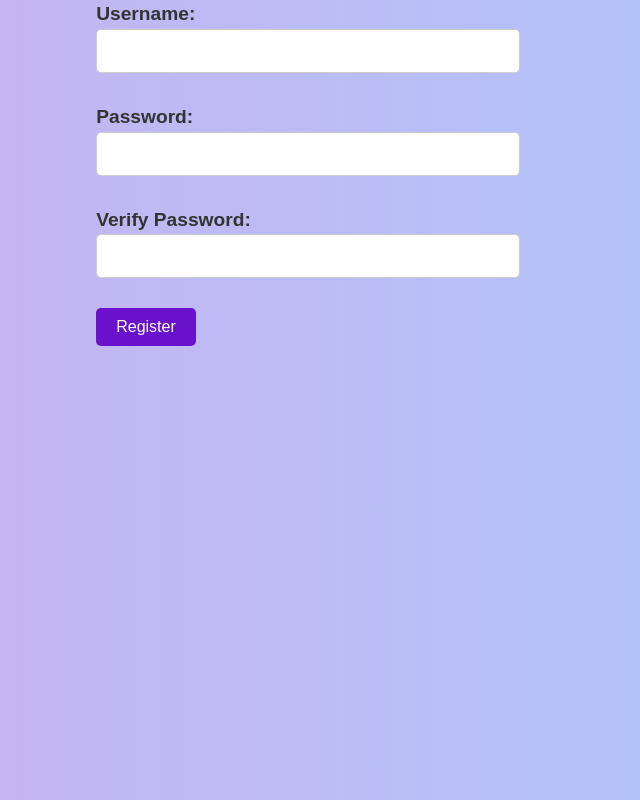
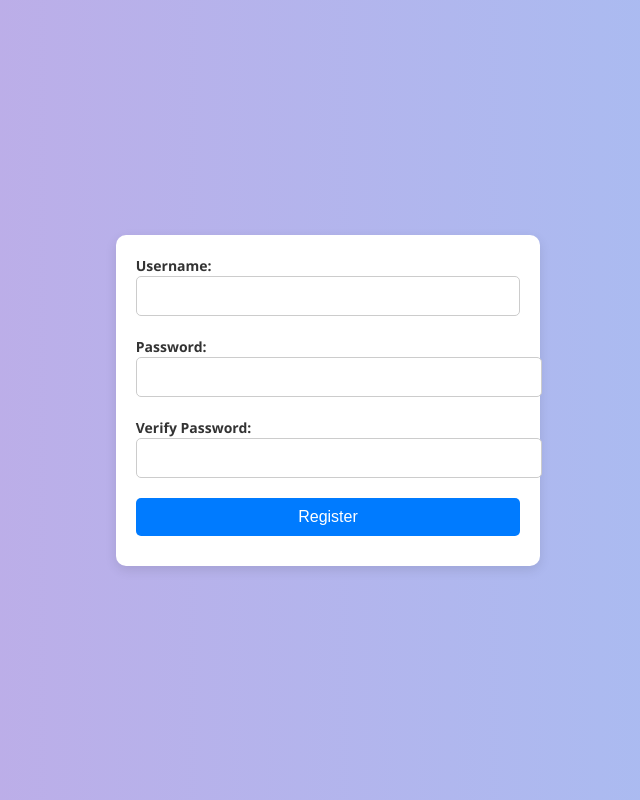
Before and after one commit to vaisberger/Advanced-React-App, a React (Vite) app in the folder App/: page /register in a window 1280 px wide. Shown: the whole page, without its empty margins (332-972 px from the left). Built offline with nearby package versions, Linux system fonts and the light colour scheme.

Commit message:
sume issus with the design

```diff
--- a/App/src/Albums.css
+++ b/App/src/Albums.css
@@ -6,7 +6,7 @@
     background-color: #ffffff99;
     border-radius: 10px;
     box-shadow: 0 4px 12px rgba(0, 0, 0, 0.1);
-    margin-top: 200px;
+    margin-top: 720px;
 }
 
 h2 {
--- a/App/src/App.css
+++ b/App/src/App.css
@@ -1,86 +1,69 @@
 /* App.css */
-
 body {
   font-family: Arial, sans-serif;
   margin: 0;
   padding: 0;
-  background-color: #f0f0f031;
+  background-color: #f0f0f0;
 }
 
-nav {
+.login-form {
+  max-width: 400px;
+  margin: 50px auto;
+  padding: 20px;
+  background-color: white;
+  border-radius: 5px;
+  box-shadow: 0 0 10px rgba(0, 0, 0, 0.1);
+}
+
+.login-form label {
+  display: block;
+  margin-bottom: 10px;
+}
+
+.login-form input[type="text"],
+.login-form input[type="password"],
+.login-form input[type="submit"] {
+  width: 100%;
+  padding: 10px;
+  margin-bottom: 10px;
+}
+
+.login-form input[type="submit"] {
   background-color: #007bff;
-  padding: 10px;
   color: white;
+  border: none;
+  cursor: pointer;
+}
+
+.login-form input[type="submit"]:hover {
+  background-color: #0056b3;
+}
+
+.login-form p {
   text-align: center;
 }
 
-nav a {
-  color: white;
-  margin: 0 15px;
-  text-decoration: none;
+.login-form2 {
+  display: grid;
+  grid-template-columns: 1fr 1fr;
+  /* Two equal columns */
+  gap: 20px;
+  /* Space between columns */
+  max-width: 600px;
+  /* Max width of the form */
+  margin: auto;
+  /* Center the form horizontally */
 }
 
-.navbar ul {
-  list-style-type: none;
-  padding: 0;
+.login-form2 div {
+  display: flex;
+  flex-direction: column;
+  /* Stack label and input vertically */
+  margin-bottom: 10px;
+  /* Space between each field */
 }
 
-.navbar ul li {
-  display: inline;
+input[type="submit"] {
+  grid-column: span 2;
+  /* Extend the submit button across both columns */
 }
-
-.container {
-  display: flex;
-  justify-content: space-between;
-  padding: 20px;
-}
-
-.sidebar {
-  width: 20%;
-  background-color: #ffffff7d;
-  padding: 20px;
-  box-shadow: 0 0 10px rgba(0, 0, 0, 0.1);
-  border-radius: 5px;
-  margin-bottom: 20px;
-}
-
-.main-content {
-  width: 75%;
-  background-color: #ffffff;
-  padding: 20px;
-  box-shadow: 0 0 10px rgba(0, 0, 0, 0.1);
-  border-radius: 5px;
-}
-
-.album {
-  border: 1px solid #ddd;
-  margin: 10px 0;
-  padding: 10px;
-  border-radius: 5px;
-  background-color: #fafafa;
-}
-
-.album-title {
-  font-size: 1.2em;
-  margin-bottom: 10px;
-}
-
-.photos {
-  display: flex;
-  flex-wrap: wrap;
-  gap: 10px;
-}
-
-.photo {
-  width: calc(25% - 10px);
-  border: 1px solid #dddddd86;
-  padding: 5px;
-  border-radius: 5px;
-  background-color: #a075b9;
-}
-
-.photo img {
-  width: 100%;
-  height: auto;
-  border-radius: 5px;
-}
--- /dev/null
+++ b/App/src/CompleteProfile.css
@@ -0,0 +1,71 @@
+body {
+    font-family: 'Segoe UI', Tahoma, Geneva, Verdana, sans-serif;
+    margin: 0;
+    padding: 0;
+    background-color: #f0f0f0;
+    height: 100vh;
+    display: flex;
+    justify-content: center;
+    align-items: center;
+}
+
+.login-form2 {
+    max-width: 800px;
+    width: 100%;
+    padding: 20px;
+    background-color: white;
+    border-radius: 10px;
+    box-shadow: 0 4px 12px rgba(0, 0, 0, 0.1);
+    display: grid;
+    grid-template-columns: 1fr 1fr;
+    gap: 20px;
+}
+
+.login-form2 h3 {
+    grid-column: span 2;
+    margin: 0 0 10px;
+    font-size: 18px;
+    color: #333;
+}
+
+.login-form2 div {
+    display: flex;
+    flex-direction: column;
+    margin-bottom: 10px;
+}
+
+label {
+    margin-bottom: 5px;
+    font-size: 14px;
+}
+
+input[type="text"],
+input[type="email"],
+input[type="submit"] {
+    width: 100%;
+    padding: 10px;
+    border: 1px solid #ccc;
+    border-radius: 5px;
+    font-size: 16px;
+    box-sizing: border-box;
+}
+
+input[type="submit"] {
+    grid-column: span 2;
+    background-color: #007bff;
+    color: white;
+    border: none;
+    cursor: pointer;
+    transition: background-color 0.3s;
+}
+
+input[type="submit"]:hover {
+    background-color: #0056b3;
+}
+
+.error {
+    color: red;
+    font-size: 14px;
+    text-align: center;
+    grid-column: span 2;
+}
--- a/App/src/CompleteProfile.jsx
+++ b/App/src/CompleteProfile.jsx
@@ -1,6 +1,6 @@
 import React, { useState } from 'react';
 import { useNavigate } from 'react-router-dom';
-import './App.css';
+import './CompleteProfile.css';
 
 function CompleteProfile() {
     const user = JSON.parse(localStorage.getItem('user'));
@@ -44,7 +44,6 @@ function CompleteProfile() {
         };
 
         try {
-            // מציאת המשתמש לפי ID
             const fetchResponse = await fetch(`http://localhost:3001/user?id=${user.id}`);
             if (!fetchResponse.ok) {
                 throw new Error('Failed to fetch user');
--- a/App/src/Login.jsx
+++ b/App/src/Login.jsx
@@ -59,7 +59,7 @@ function Form() {
           onChange={(e) => setPassword(e.target.value)}
         />
       </label>
-      {error && <p>{error}</p>}
+      {error && <p className="error">{error}</p>}
       <input type="submit" value="Submit" />
       <p>Don't have an account? <Link to="/register">Click here to register</Link></p>
     </form>
--- /dev/null
+++ b/App/src/Register.css
@@ -0,0 +1,57 @@
+body {
+    font-family: 'Segoe UI', Tahoma, Geneva, Verdana, sans-serif;
+    margin: 0;
+    padding: 0;
+    background-color: #f0f0f0;
+    height: 100vh;
+    display: flex;
+    justify-content: center;
+    align-items: center;
+}
+
+.login-form {
+    max-width: 400px;
+    width: 100%;
+    padding: 20px;
+    background-color: white;
+    border-radius: 10px;
+    box-shadow: 0 4px 12px rgba(0, 0, 0, 0.1);
+    display: flex;
+    flex-direction: column;
+    justify-content: center;
+}
+
+label {
+    display: block;
+    margin-bottom: 10px;
+    font-size: 14px;
+}
+
+input[type="text"],
+input[type="password"],
+input[type="submit"] {
+    width: 100%;
+    padding: 10px;
+    margin-bottom: 10px;
+    border: 1px solid #ccc;
+    border-radius: 5px;
+    font-size: 16px;
+}
+
+input[type="submit"] {
+    background-color: #007bff;
+    color: white;
+    border: none;
+    cursor: pointer;
+    transition: background-color 0.3s;
+}
+
+input[type="submit"]:hover {
+    background-color: #0056b3;
+}
+
+.error {
+    color: red;
+    font-size: 14px;
+    text-align: center;
+}
--- a/App/src/To-do.css
+++ b/App/src/To-do.css
@@ -3,18 +3,18 @@ body {
     font-family: 'Segoe UI', Tahoma, Geneva, Verdana, sans-serif;
     margin: 0;
     padding: 0;
-    background-color: #f0f0f095;
-    margin-top: 300px;
+    background-color: #f0f0f0;
 }
 
 .todos-container {
     max-width: 800px;
     margin: 50px auto;
-    margin-top: 200px;
+    margin-top: 680px;
     padding: 20px;
-    background-color: #ffffff99;
+    background-color: #ffffff;
     border-radius: 10px;
     box-shadow: 0 4px 12px rgba(0, 0, 0, 0.1);
+
 }
 
 h2 {
--- a/App/src/register.jsx
+++ b/App/src/register.jsx
@@ -1,13 +1,12 @@
 import React, { useState } from 'react';
 import { useNavigate } from 'react-router-dom';
-import './App.css';
-
+import './Register.css';
 function Register() {
     return <RegisterForm />;
 }
 
 async function checkUsernameAvailability(username) {
-    const response = await fetch('http://localhost:3000/user');
+    const response = await fetch('http://localhost:3001/user');
     if (!response.ok) {
         throw new Error('Failed to check username availability');
     }
@@ -16,7 +15,7 @@ async function checkUsernameAvailability(username) {
 }
 
 async function registerUser(user) {
-    const response = await fetch('http://localhost:3000/user');
+    const response = await fetch('http://localhost:3001/user');
     if (!response.ok) {
         throw new Error('Failed to fetch users');
     }
@@ -25,7 +24,7 @@ async function registerUser(user) {
 
     const newUser = { ...user, id: newId.toString() }; // שמירה של ה-ID כמחרוזת
 
-    const registerResponse = await fetch('http://localhost:3000/user', {
+    const registerResponse = await fetch('http://localhost:3001/user', {
         method: 'POST',
         headers: {
             'Content-Type': 'application/json'
@@ -95,6 +94,7 @@ function RegisterForm() {
 
     return (
         <form onSubmit={handleSubmit} className="login-form">
+            <div>
                 <label>
                     Username:
                     <input
@@ -121,6 +121,7 @@ function RegisterForm() {
                 </label>
                 {error && <p>{error}</p>}
                 <input type="submit" value="Register" />
+            </div>
         </form>
     );
 }
```
Also changed, not shown: App/src/App.module.css (+52 -35 lines), App/db.json. Lines whose indentation alone changed are shown as unchanged.
